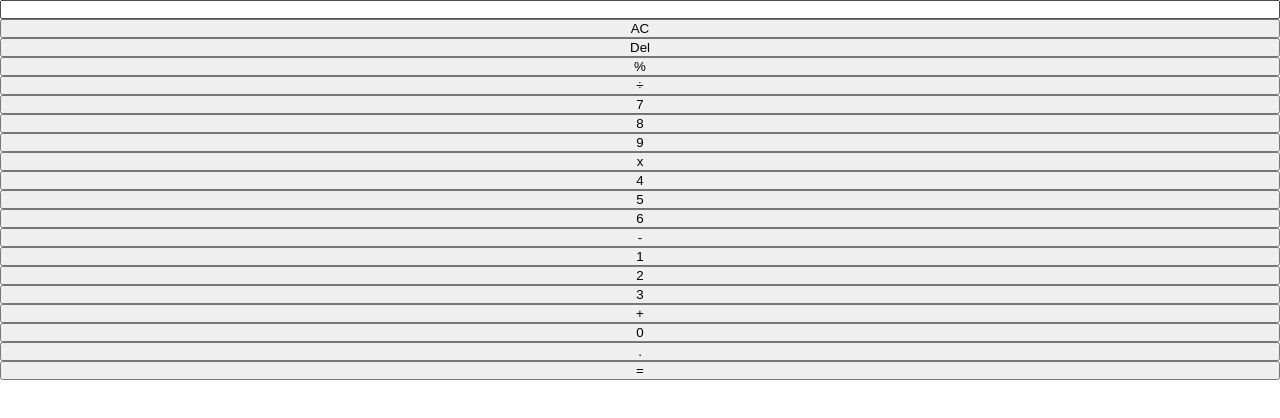
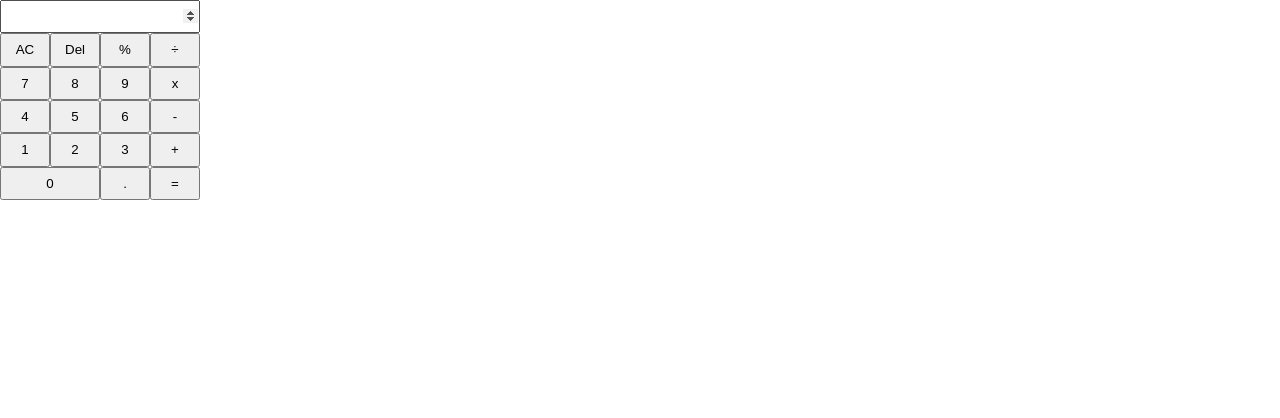
Before and after one commit to yatoogamii/livraison8, a React (Create React App) app: page / in a window 1280 px wide. Shown: the top 418 px of the page. Built offline with nearby package versions, Linux system fonts and the light colour scheme.

Commit message:
add basic css for calculator

```diff
--- a/src/App.css
+++ b/src/App.css
@@ -1,4 +1,17 @@
 .App-calculator {
-  display: grid; }
+  display: grid;
+  width: 20rem;
+  height: 20rem;
+  grid-template-columns: repeat(4, 1fr);
+  grid-template-rows: repeat(6, 1fr);
+}
+.App-calculator .App-calculator__input {
+  grid-column: 1/5;
+  width: 100%;
+}
+
+.col-2 {
+  grid-column: 1/3;
+}
 
 /*# sourceMappingURL=App.css.map */
--- a/src/assets/stylesheets/main.scss
+++ b/src/assets/stylesheets/main.scss
@@ -1,3 +1,16 @@
 .App-calculator {
   display: grid;
+  width: 20rem;
+  height: 20rem;
+  grid-template-columns: repeat(4, 1fr);
+  grid-template-rows: repeat(6, 1fr);
+
+  .App-calculator__input {
+    grid-column: 1 / 5;
+    width: 100%;
+  }
 }
+
+.col-2 {
+  grid-column: 1 / 3;
+}
--- a/src/calculator/Button.js
+++ b/src/calculator/Button.js
@@ -5,7 +5,7 @@ import React from 'react';
 export default class Button extends React.Component {
   render() {
     return (
-      <button>
+      <button className={this.props.className}>
       {this.props.value}
       </button>
     );
--- a/src/calculator/Calculator.js
+++ b/src/calculator/Calculator.js
@@ -23,7 +23,7 @@ export default class Calculator extends React.Component {
           <Button value="2"></Button>
           <Button value="3"></Button>
           <Button value="+"></Button>
-          <Button value="0"></Button>
+          <Button value="0" className="col-2"></Button>
           <Button value="."></Button>
           <Button value="="></Button>
         </div>
--- a/src/calculator/Input.js
+++ b/src/calculator/Input.js
@@ -1,11 +1,12 @@
 import React from 'react';
+import '../App.css';
 
 // rcc react create class
 
 export default class Input extends React.Component {
   render() {
     return (
-      <input>
+      <input type="number" value="" className="App-calculator__input">
 
       </input>
     );
```
Also changed, not shown: 1 other file (tests, documents, lock files or other folders).
